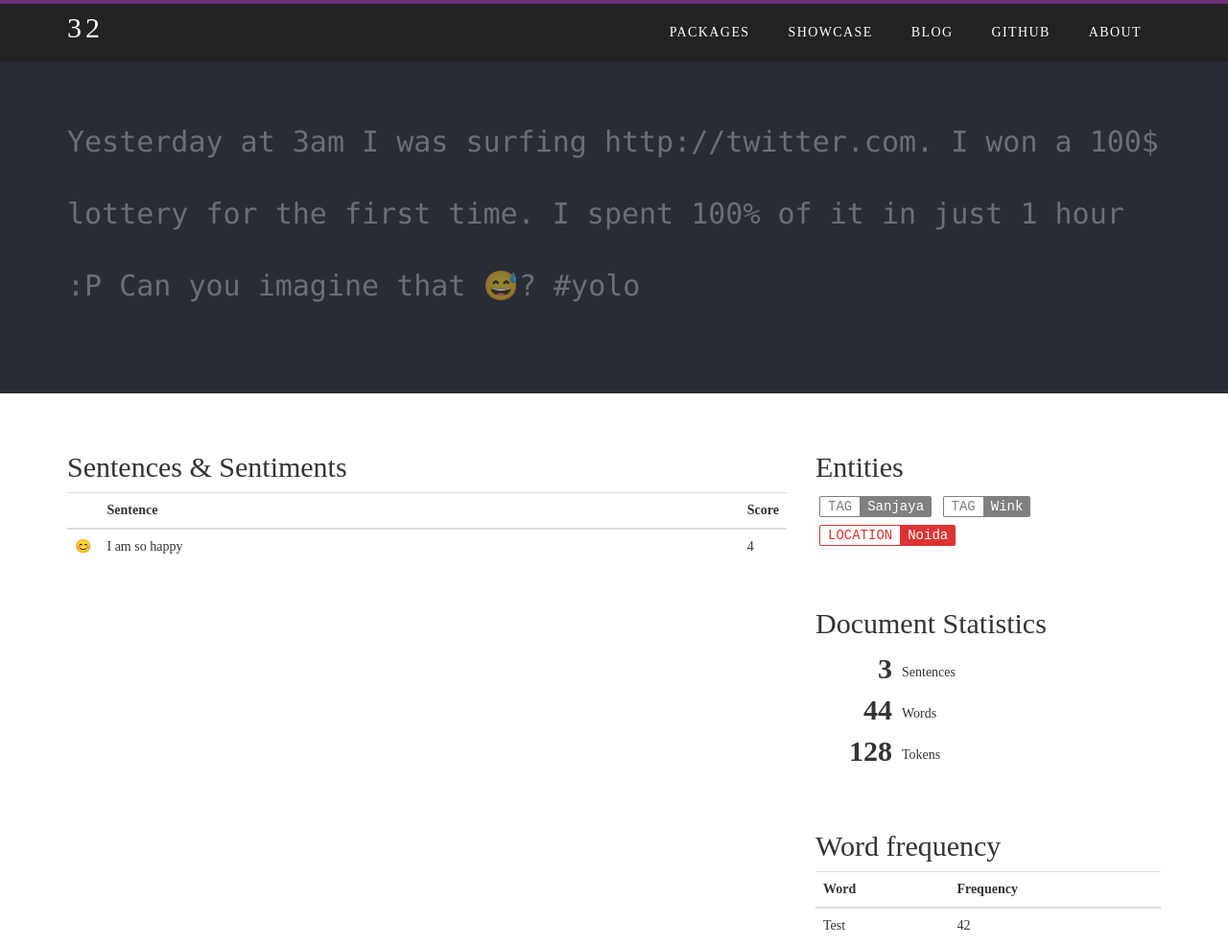
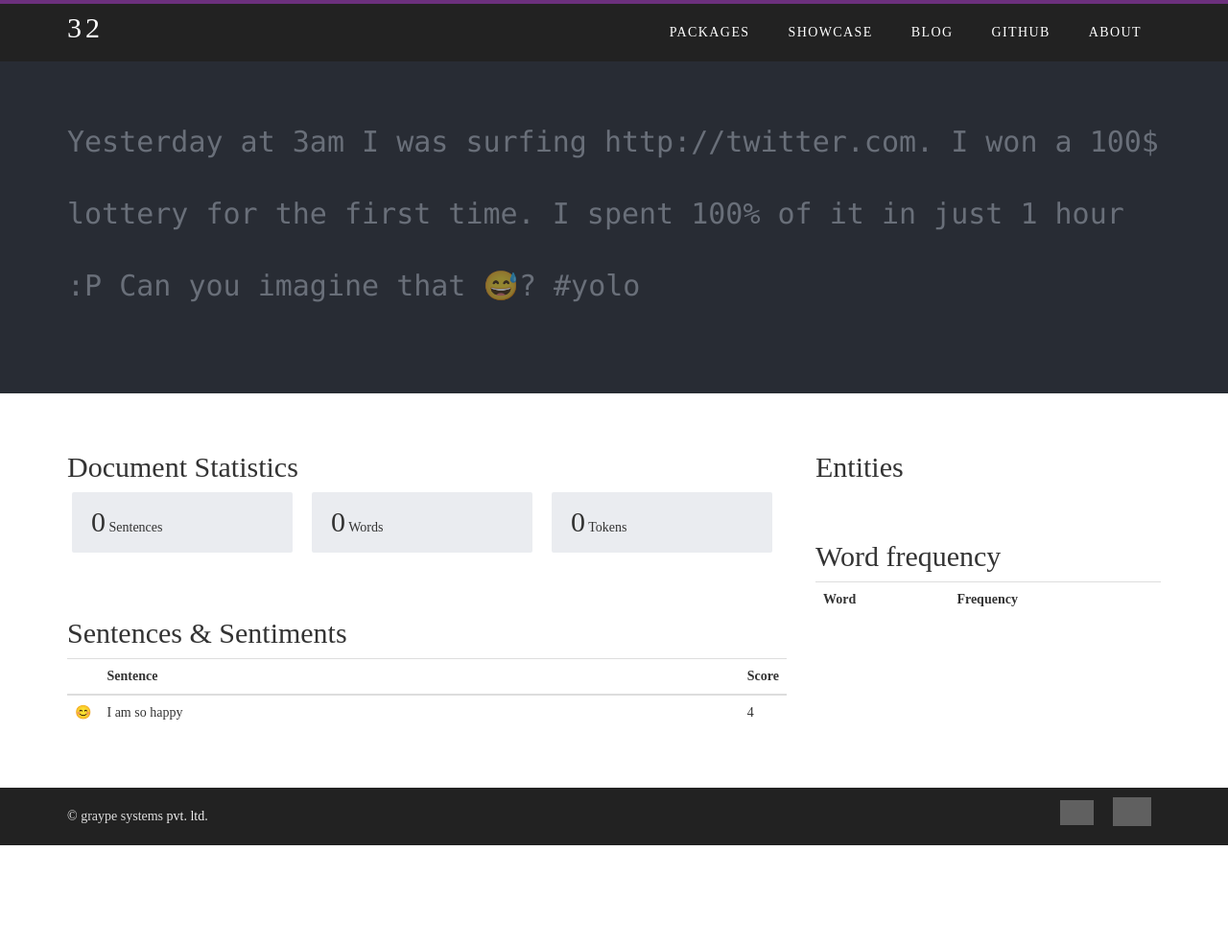
Before and after one commit to winkjs/showcase-wiz, a plain HTML site: page index.html in a window 1280 px wide. Shown: the top 986 px of the page at 96% size. After the commit the page ends 881 px from the top, so only its background shows below. Drawn offline with nearby package versions, Linux system fonts and the light colour scheme; no server answers; grey boxes are pictures that could not be loaded; a web font is replaced by a local one.

Commit message:
fix: move document stats to the top

```diff
--- a/index.html
+++ b/index.html
@@ -62,6 +62,34 @@
       <div class="container">
         <div class="row">
           <div class="col-md-8">
+            <section>
+              <h2>Document Statistics</h2>
+              <dl class="dl-horizontal doc-stats">
+                <div class="col-md-4">
+                  <div class="">
+                    <span id="sentences-stat">0</span>
+                    Sentences
+                  </div>
+                </div>
+
+                <div class="col-md-4">
+                  <div class="">
+                    <span id="words-stat">0</span>
+                    Words
+                  </div>
+                </div>
+
+                <div class="col-md-4">
+                  <div class="">
+                    <span id="tokens-stat">0</span>
+                    Tokens
+                  </div>
+                </div>
+              </dl>
+            </section>
+
+            <br><br><br>
+
             <h2>Sentences & Sentiments</h2>
             <table class="table table-hover">
               <tr>
@@ -82,24 +110,7 @@
             <section>
               <h2>Entities</h2>
               <ul class="entities" id="entities">
-                <li class="person">Sanjaya</li>
-                <li class="org">Wink</li>
-                <li class="location">Noida</li>
               </ul>
-            </section>
-
-            <section>
-              <h2>Document Statistics</h2>
-              <dl class="dl-horizontal doc-stats">
-                <dt id="sentences-stat">3</dt>
-                <dd>Sentences</dd>
-
-                <dt id="words-stat">44</dt>
-                <dd>Words</dd>
-
-                <dt id="tokens-stat">128</dt>
-                <dd>Tokens</dd>
-              </dl>
             </section>
 
             <section>
@@ -110,10 +121,6 @@
                   <th>Frequency</th>
                 </tr>
                 <tbody id="word-freq">
-                  <tr>
-                    <td>Test</td>
-                    <td>42</td>
-                  </tr>
                 </tbody>
               </table>
             </section>
--- a/wiz.css
+++ b/wiz.css
@@ -133,18 +133,16 @@ section {
   width: 100%;
 }
 
-.doc-stats dt {
-  font-size: 30px;
-  width: auto;
-  min-width: 80px;
-
+.doc-stats > div > div {
+  background: #eaecf0;
+  border-radius: 2px;
+  padding: 1rem 2rem;
+  margin-left: -10px;
 }
 
-.doc-stats dd {
-  display: block;
-  margin-left: 80px;
-  padding-left: 10px;
-  padding-top: 15px;
+.doc-stats span {
+  display: inline;
+  font-size: 30px;
 }
 
 .entities {
```
